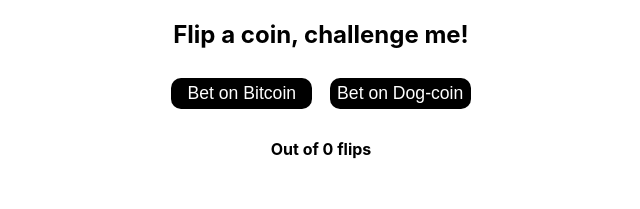
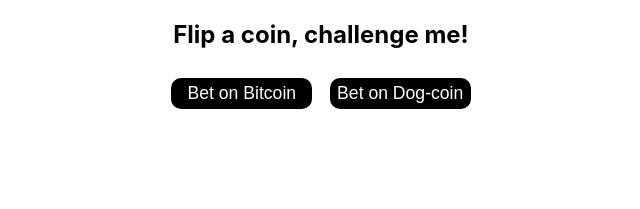
Before and after one commit to roy1210/react-flip-coin, a React (Create React App) app: page / in a window 1280 px wide. Shown: the top 209 px of the page, without its empty margins (319-959 px from the left). Built offline with nearby package versions, Linux system fonts and the light colour scheme.

Commit message:
Update design

```diff
--- a/src/CoinContainer.css
+++ b/src/CoinContainer.css
@@ -17,12 +17,17 @@
 
 .CoinContainer-win span {
   font-size: 1.2em;
-  color: red;
+  color: red !important;
 }
 
 .CoinContainer-lose span {
   font-size: 1.1em;
   color: blue;
+}
+
+.CoinContainer-even span {
+  font-size: 1.1em;
+  color: green;
 }
 
 .Coin img {
@@ -37,7 +42,6 @@
   height: 200px;
   animation-name: spin;
   animation-duration: 1s;
-  ;
 }
 
 @keyframes spin {
--- a/src/CoinContainer.js
+++ b/src/CoinContainer.js
@@ -43,7 +43,6 @@
         lose: st.lose + (newCoin.side !== this.state.betOn ? 1 : 0),
         spin: true
       };
-      console.log(newCoin);
       setTimeout(() => {
         this.setState({ spin: false });
       }, 500);
@@ -55,7 +54,6 @@
     await this.setState(() => {
       return { betOn: e };
     });
-    console.log(this.state.betOn);
     this.flipCoin();
   }
   // handleClick(e) {
@@ -89,19 +87,34 @@
         >
           {this.state.spin ? "Flipping..." : "Bet on Dog-coin"}
         </button>
-        <h4>Out of {this.state.nFlips} flips</h4>
-        {this.state.win > 0 && (
+        {/* <h4>Out of {this.state.nFlips} flips</h4> */}
+        {this.state.win > this.state.lose && (
           <div className="CoinContainer-win">
             <h2>
-              Congrats, You <span>won</span> {this.state.win} times.
+              Congrats, you have <span>won</span> {this.state.win} /{" "}
+              {this.state.nFlips} times
             </h2>
           </div>
         )}
-        {this.state.lose > 0 && (
+        {this.state.lose > this.state.win && (
           <div className="CoinContainer-lose">
             <h2>
-              Oh no, You <span>lost</span> {this.state.lose} times.
+              Oh no, you have <span>lost</span> {this.state.lose} /{" "}
+              {this.state.nFlips} times
             </h2>
+          </div>
+        )}
+        {this.state.lose === this.state.win && this.state.nFlips > 0 && (
+          <div className="CoinContainer-even">
+            <h2>
+              Now, we are <span>even</span>
+            </h2>
+            <div className="CoinContainer-win">
+              <h2>
+                We both have <span>won</span> {this.state.win} /{" "}
+                {this.state.nFlips} times
+              </h2>
+            </div>
           </div>
         )}
       </div>
```
